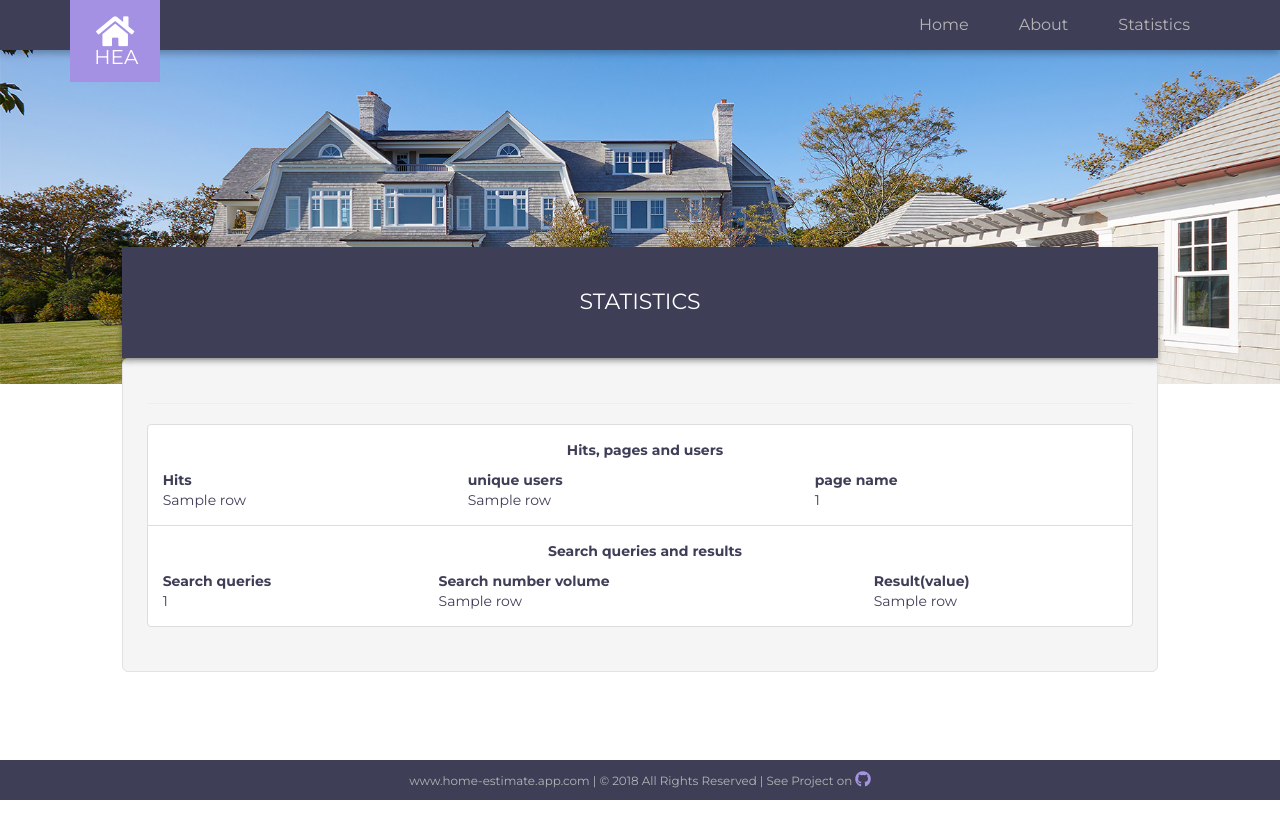
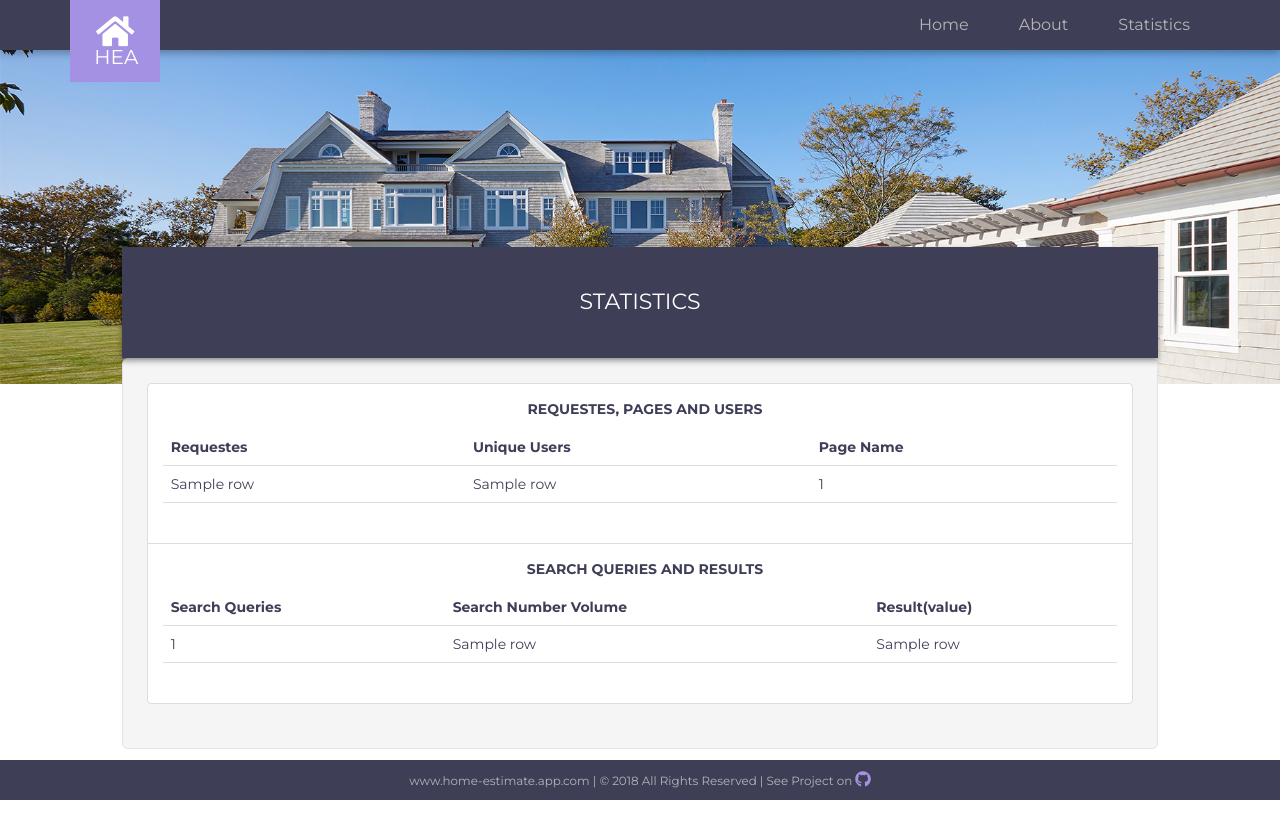
Before and after one commit to huiyuandiknow/Home_Data_App, a Flask app: template templates/stats.html in a window 1280 px wide. Before the commit the page ends 800 px from the top, so only its background shows below. Run offline with Flask 2, Linux system fonts and the light colour scheme; the template is opened without the code that fills it: most values are stand-ins (such as "Sample title", 1, 10 or a date in 2020); parts of the project's set-up code (start-up, migrations or seed data) failed here and were passed over; some libraries are stand-ins or nearby versions.

Commit message:
Styling the stats page

```diff
--- a/static/css/style.css
+++ b/static/css/style.css
@@ -411,6 +411,19 @@ body{
 .zillow-terms br{
     display: none;
 }
+
+/* ==================== STATISTICS ==================== */
+
+th, td {
+    padding: 8px;
+    text-align: left;
+    border-bottom: 1px solid #ddd;
+}
+
+.section-results .text-results ul li {
+    padding-bottom: 40px;
+}
+
 /* ==================== FOOTER ==================== */
 footer{
     position: fixed;
@@ -474,7 +487,6 @@ footer .fa-github{
     }
 
 }
-
 
 /*
   ##Device = Most of the Smartphones Mobiles (Portrait)
--- a/templates/stats.html
+++ b/templates/stats.html
@@ -20,7 +20,7 @@
     {% include 'includes/_navbar.html' %}
 
 
-    <div class="container-fluid">
+<div class="container-fluid">
 <div class="container-fluid section-results">
     <div class="row page-bg">
         <div class="col-lg-10 col-lg-offset-1">
@@ -30,14 +30,11 @@
 {#            var res = {{res|tojson|safe}};#}
 {#        </script>#}
 
-
-
             <div class="display-value">
                 <!-- <a href="/" class="btn btn-return btn-md btn-primary"><i class="fas fa-chevron-circle-left"></i> Return</a> -->
                 <p class="lead text-center text-uppercase">
                     Statistics
                 </p>
-
             </div>
 
             <div class="well well-lg">
@@ -50,16 +47,14 @@
         #}
             <div class="text-results">
 
-                <hr>
                 <ul class="list-group">
-
                        <li  class="list-group-item">
-                       <p class="result-details text-center"><strong>               Hits, pages and users</strong></p>
+                       <p class="result-details text-center text-uppercase"><strong>Requestes, Pages and Users</strong></p>
                         <table style="width:100%">
                             <tr>
-                            <th>     Hits        </th>
-                            <th>   unique users</th>
-                            <th>    page name</th>
+                            <th>Requestes</th>
+                            <th>Unique Users</th>
+                            <th>Page Name</th>
                             </tr>
 
                         {% for row in list1 %}
@@ -73,12 +68,12 @@
                        </li>
 
                         <li  class="list-group-item">
-                       <p class="result-details text-center"><strong>Search queries and results </strong></p>
+                       <p class="result-details text-center text-uppercase"><strong>Search Queries and Results </strong></p>
                         <table style="width:100%">
                             <tr>
-                            <th>     Search queries        </th>
-                            <th>   Search number volume</th>
-                            <th>    Result(value)</th>
+                            <th>Search Queries</th>
+                            <th>Search Number Volume</th>
+                            <th>Result(value)</th>
                             </tr>
 
                         {% for row in list2 %}
```
